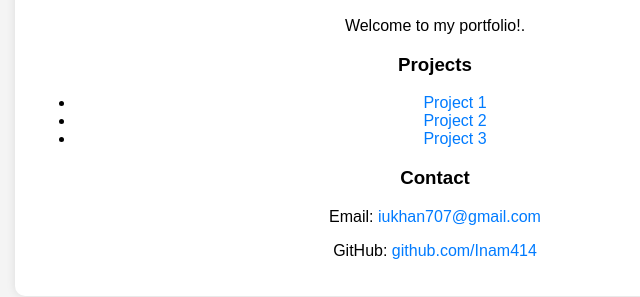
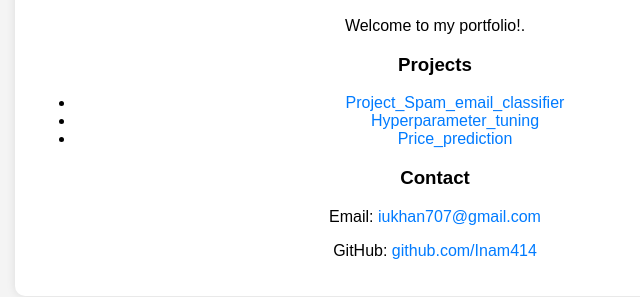
Before and after one commit to Inam414/Inam414.github.io, a plain HTML site: page index.html in a window 1280 px wide. Shown: the part 181-478 px from the top of the page, without its empty margins (205-845 px from the left). Drawn offline with Linux system fonts and the light colour scheme.

Commit message:
index.html

```diff
--- a/index.html
+++ b/index.html
@@ -14,9 +14,9 @@
 
         <h3>Projects</h3>
         <ul>
-            <li><a href="#">Project 1</a></li>
-            <li><a href="#">Project 2</a></li>
-            <li><a href="#">Project 3</a></li>
+            <li><a href="https://github.com/Inam414/Spam-Email-Classifier" target="_blank">Project_Spam_email_classifier</a></li>
+            <li><a href="https://github.com/Inam414/Hyperparameter-Tuning-of-ML-Model-Spam_Email_Classifier/tree/main" target="_blank">Hyperparameter_tuning</a></li>
+            <li><a href="https://github.com/Inam414/Car-Price-Prediction/tree/main" target="_blank">Price_prediction</a></li>
         </ul>
 
         <h3>Contact</h3>
```
